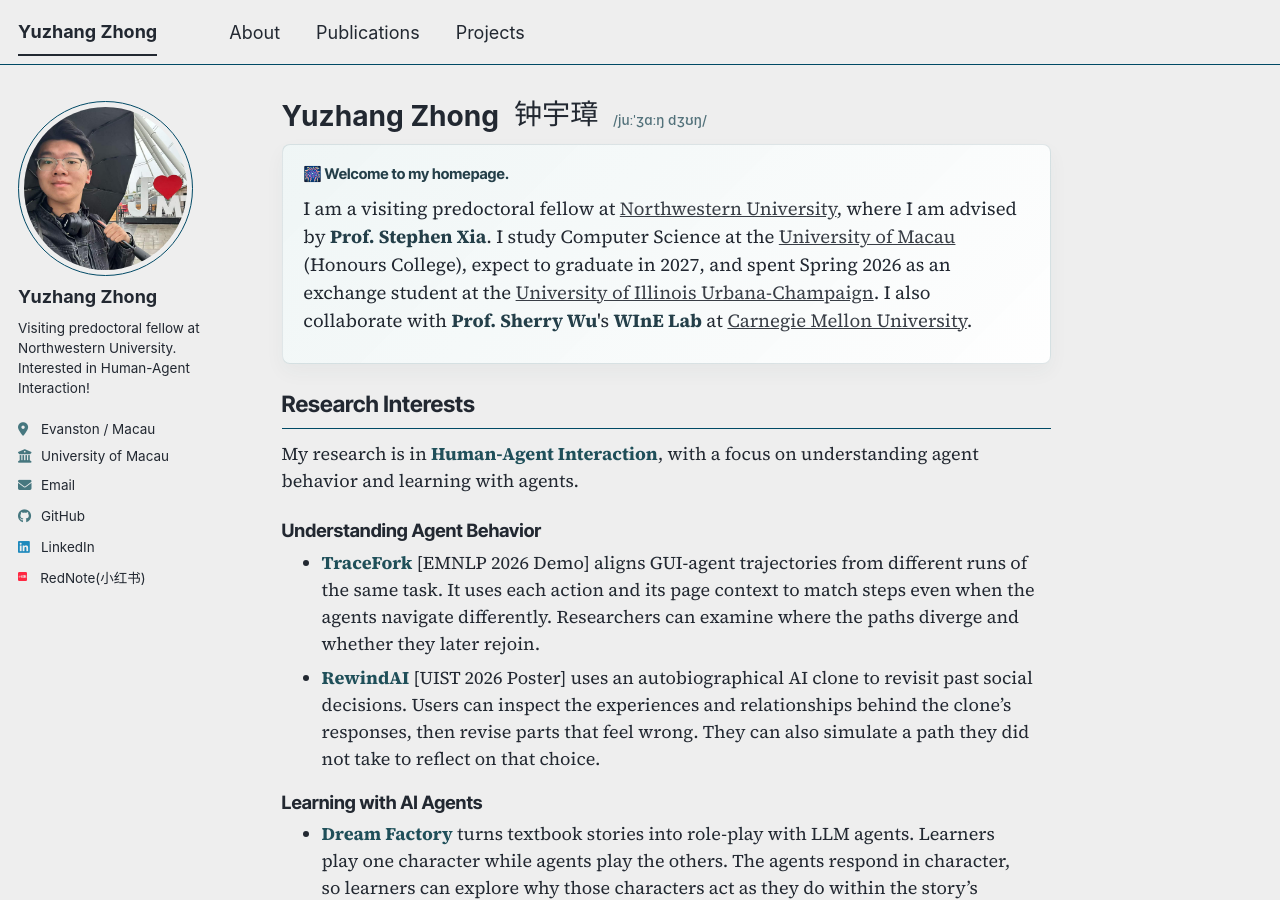
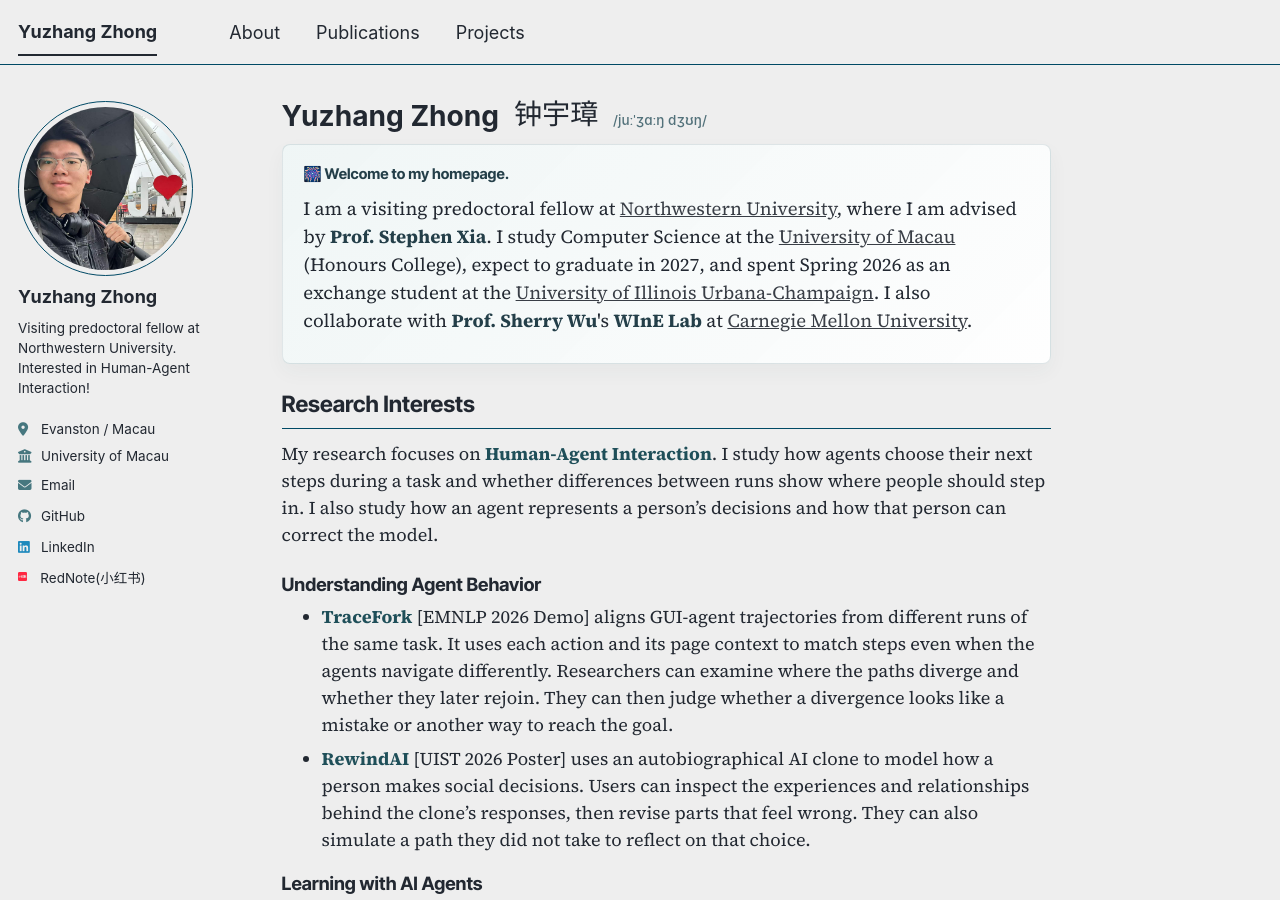
Before and after one commit to yuzhang-zhong/yuzhang-zhong.github.io, a Jekyll site: the page built from _pages/about.md, in a window 1280 px wide and 900 px high. Built offline with Jekyll 4.4.1, drawn with Linux system fonts in a browser that asks for light colours; comment, search, counter and statistics services are not loaded; a style sheet for code colours, icons or effects is not loaded.

Commit message:
Clarify human-agent research focus

```diff
--- a/_pages/about.md
+++ b/_pages/about.md
@@ -27,12 +27,12 @@ redirect_from:
 
 ## Research Interests
 
-My research is in <span class="project-name">Human-Agent Interaction</span>, with a focus on understanding agent behavior and learning with agents.
+My research focuses on <span class="project-name">Human-Agent Interaction</span>. I study how agents choose their next steps during a task and whether differences between runs show where people should step in. I also study how an agent represents a person's decisions and how that person can correct the model.
 
 ### Understanding Agent Behavior
 
-- <span class="project-name">TraceFork</span> [EMNLP 2026 Demo] aligns GUI-agent trajectories from different runs of the same task. It uses each action and its page context to match steps even when the agents navigate differently. Researchers can examine where the paths diverge and whether they later rejoin.
-- <span class="project-name">RewindAI</span> [UIST 2026 Poster] uses an autobiographical AI clone to revisit past social decisions. Users can inspect the experiences and relationships behind the clone's responses, then revise parts that feel wrong. They can also simulate a path they did not take to reflect on that choice.
+- <span class="project-name">TraceFork</span> [EMNLP 2026 Demo] aligns GUI-agent trajectories from different runs of the same task. It uses each action and its page context to match steps even when the agents navigate differently. Researchers can examine where the paths diverge and whether they later rejoin. They can then judge whether a divergence looks like a mistake or another way to reach the goal.
+- <span class="project-name">RewindAI</span> [UIST 2026 Poster] uses an autobiographical AI clone to model how a person makes social decisions. Users can inspect the experiences and relationships behind the clone's responses, then revise parts that feel wrong. They can also simulate a path they did not take to reflect on that choice.
 
 ### Learning with AI Agents
 
```
